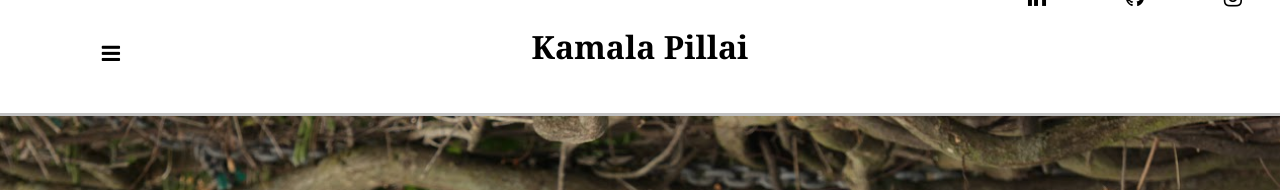
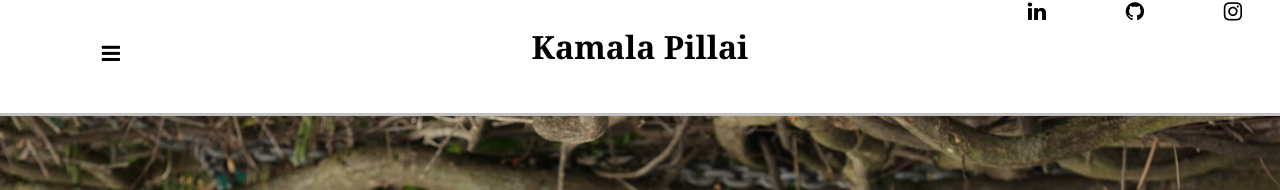
Before and after one commit to kpill/kpill.github.io, a Jekyll site: the page built from index.html, in a window 1280 px wide. Shown: the top 190 px of the page. Built offline with Jekyll 4.4.1, drawn with Linux system fonts in a browser that asks for light colours.

Commit message:
Update main.css

```diff
--- a/css/main.css
+++ b/css/main.css
@@ -68,19 +68,19 @@ a.home:hover, a.home:active {
 .fa-linkedin {
  	background: white;
   	color: black;
-	transform: translate(0%, -100%)
+	transform: translate(0%, -75%)
 }
 
 .fa-github {
 	background: white;
 	color: black;
-	transform: translate(0%, -100%)
+	transform: translate(0%, -75%)
 }
 
 .fa-instagram {
 	background: white;
 	color: black;
-	transform: translate(0%, -100%)
+	transform: translate(0%, -75%)
 }
 
 .welcome {
```
